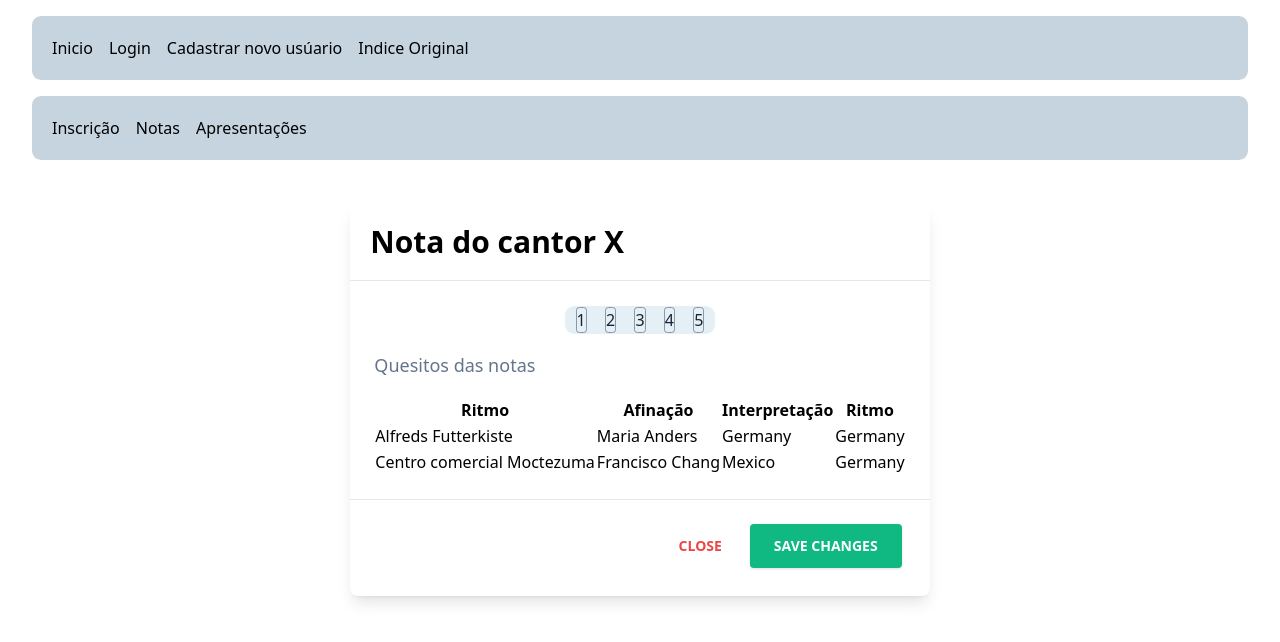
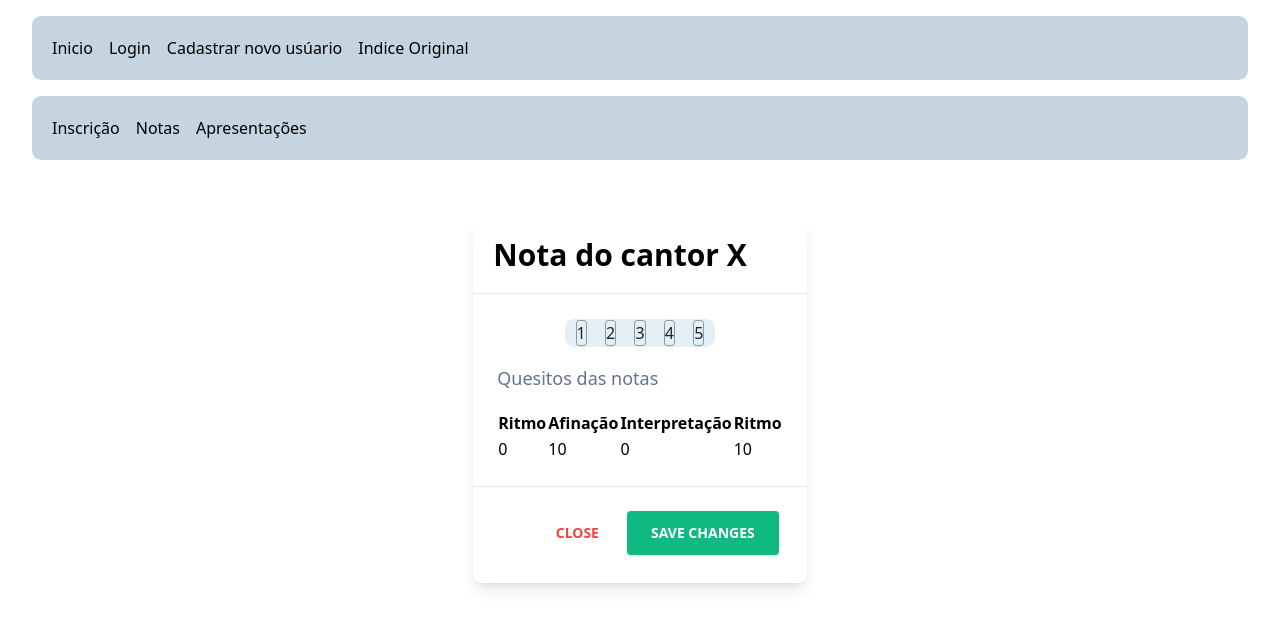
Before and after one commit to BavarescoRicardo/festival-front, a Next.js app: page /nota/AtruibuiNota in a window 1280 px wide. Shown: the top 642 px of the page. Built offline with nearby package versions, Linux system fonts and the light colour scheme.

Commit message:
ajustes atribuir nota

```diff
--- a/pages/nota/AtruibuiNota.tsx
+++ b/pages/nota/AtruibuiNota.tsx
@@ -38,16 +38,10 @@ export default function AtruibuiNota(props: any) {
                                 <th>Ritmo</th>
                             </tr>
                             <tr>
-                                <td>Alfreds Futterkiste</td>
-                                <td>Maria Anders</td>
-                                <td>Germany</td>
-                                <td>Germany</td>
-                            </tr>
-                            <tr>
-                                <td>Centro comercial Moctezuma</td>
-                                <td>Francisco Chang</td>
-                                <td>Mexico</td>
-                                <td>Germany</td>
+                                <td>0</td>
+                                <td>10</td>
+                                <td>0</td>
+                                <td>10</td>
                             </tr>
                     </table>
 
```
